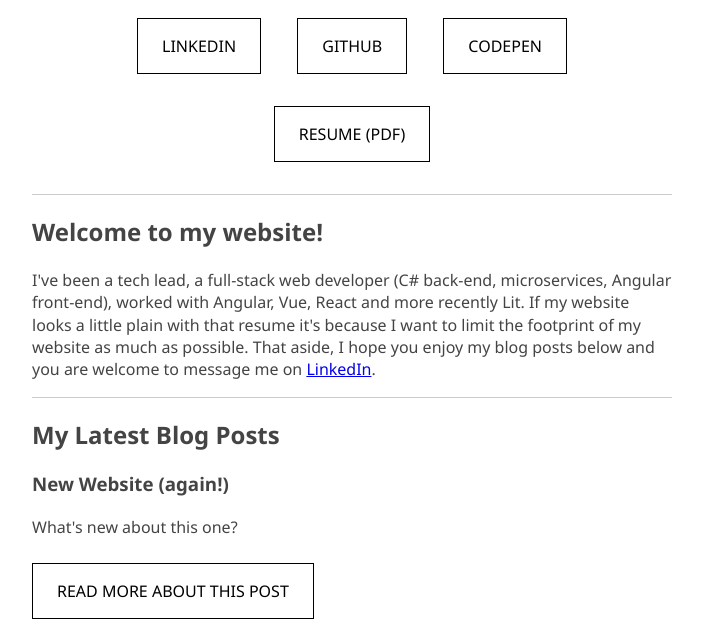
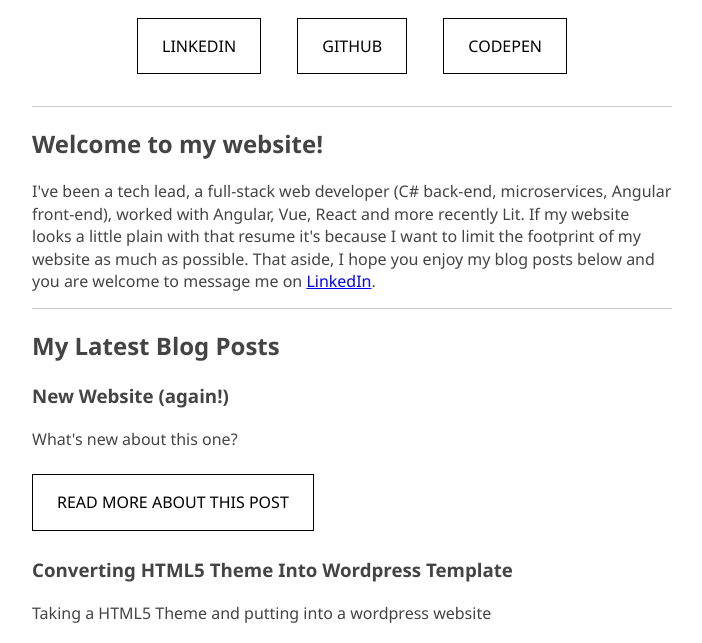
Before and after one commit to brianferry/simple-portfolio-neat, an Eleventy site: page src/index.html in a window 1280 px wide. Shown: the part 108-751 px from the top of the page, without its empty margins (288-990 px from the left). Built offline with nearby package versions, Linux system fonts and the light colour scheme; Eleventy itself is replaced by a stand-in of ours; files that its build step writes are made by us from their sources.

Commit message:
Removing resume from links

```diff
--- a/src/_includes/partials/header.html
+++ b/src/_includes/partials/header.html
@@ -10,8 +10,5 @@
         <a href="https://codepen.io/OhHeyBrian">
             Codepen
         </a>
-        <a target="_blank" href="./static/pdf/Brian-Ferry-Resume-2019.pdf">
-            Resume (PDF)
-        </a>
     </div>
 </header>
```
Also changed, not shown: 2 other files.
